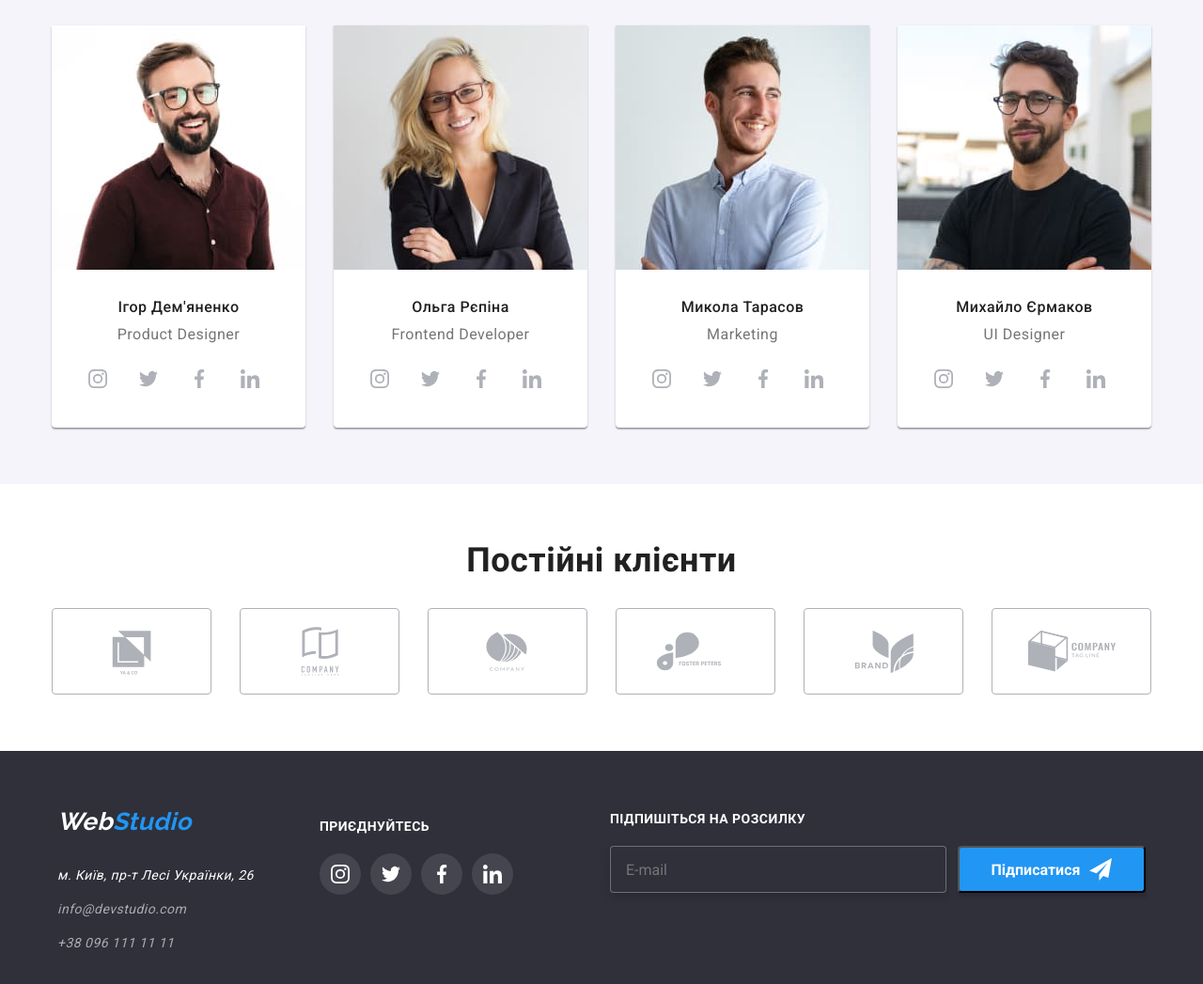
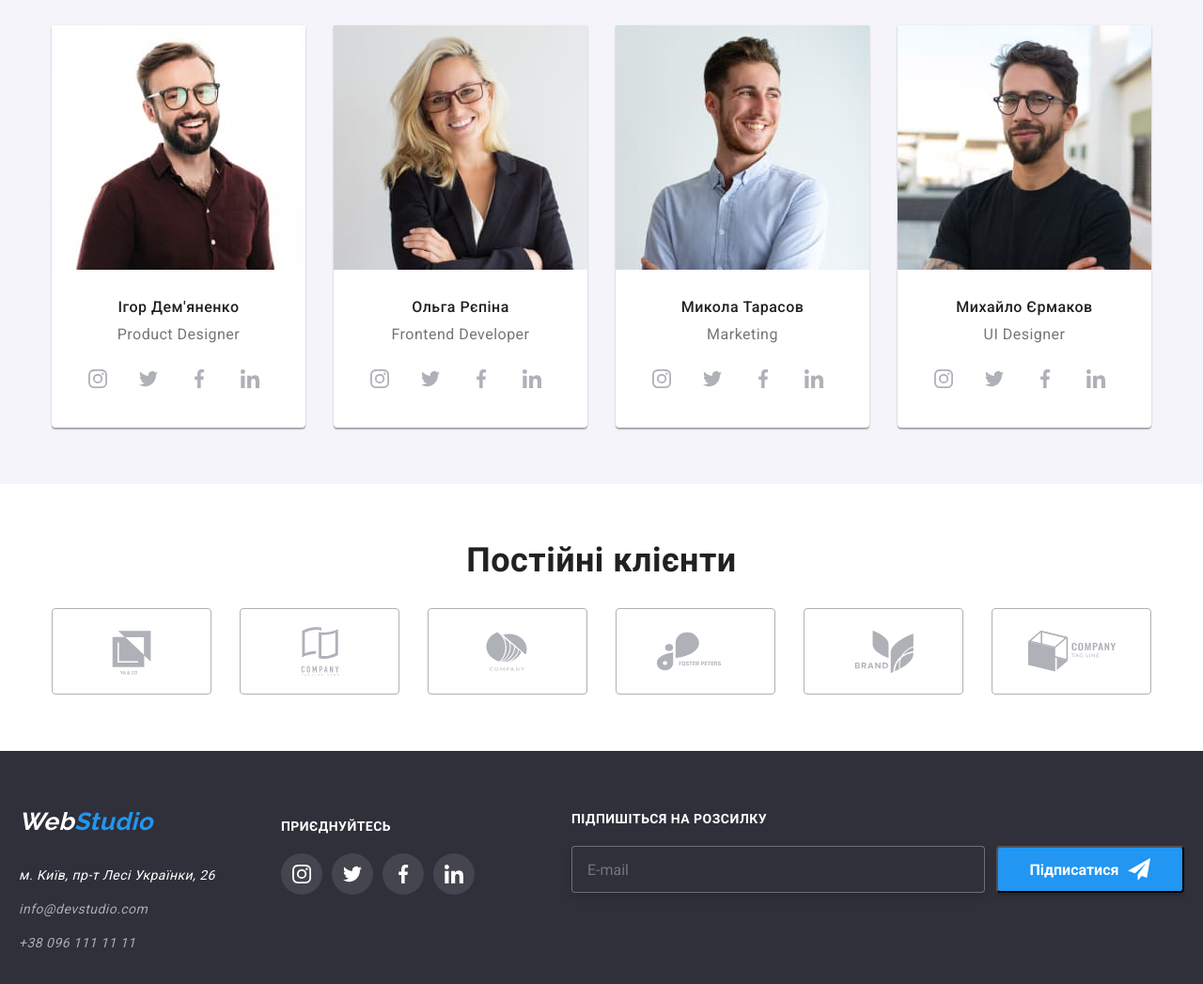
Before and after one commit to ViktorSvertoka/web-studio, a website built with Parcel: page src/index.html in a window 1280 px wide. Shown: the part 1633-2680 px from the top of the page at 94% size. Built offline with nearby package versions, Linux system fonts and the light colour scheme.

Commit message:
Update _subscribe-footer.scss

```diff
--- a/src/sass/components/_subscribe-footer.scss
+++ b/src/sass/components/_subscribe-footer.scss
@@ -87,6 +87,8 @@
     align-items: center;
     justify-content: center;
     margin-bottom: 20px;
+
+    width: 300px;
   }
 
   @media screen and (min-width: 480px) {
@@ -95,6 +97,8 @@
     align-items: center;
     justify-content: center;
     margin-bottom: 20px;
+
+    width: 440px;
   }
 }
 
```
